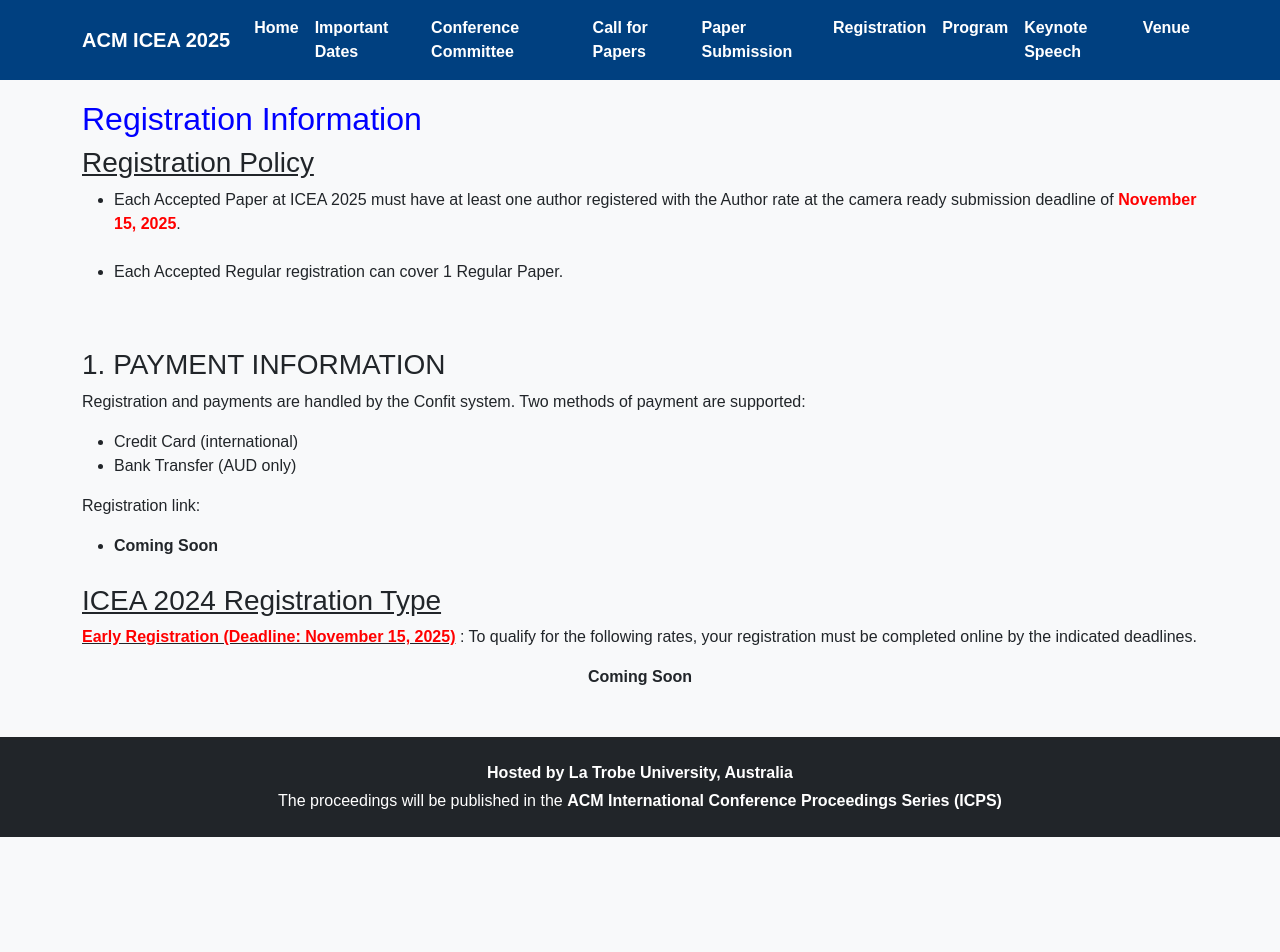
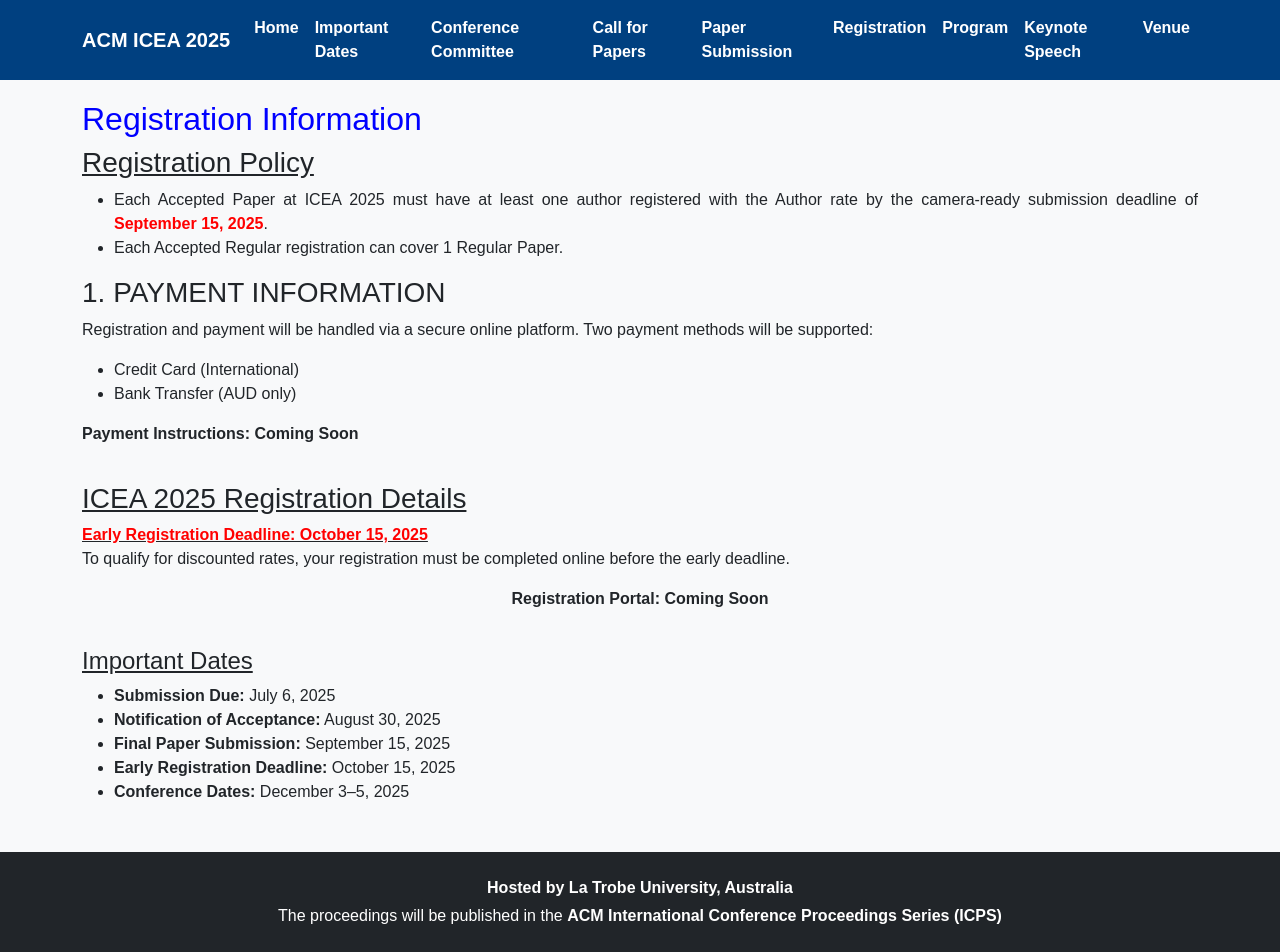
Before and after one commit to icea2025/latrobe, a Jekyll site: the page registration/index.html, which Jekyll copies as it is, in a window 1280 px wide and 952 px high. Built offline with Jekyll 4.4.1, drawn with Linux system fonts in a browser that asks for light colours.

Commit message:
Update index.html

```diff
--- a/registration/index.html
+++ b/registration/index.html
@@ -1,11 +1,11 @@
 <!DOCTYPE html>
 <html lang="en">
 <head>
-  <meta charset="UTF-8">
-  <meta name="viewport" content="width=device-width, initial-scale=1.0">
-  <title> ICEA 2025 - Conference Committee</title>
-  <link rel="stylesheet" href="https://cdnjs.cloudflare.com/ajax/libs/font-awesome/6.0.0/css/all.min.css">
-  <link rel="stylesheet" href="https://cdnjs.cloudflare.com/ajax/libs/bootstrap/5.3.0/css/bootstrap.min.css">
+  <meta charset="UTF-8" />
+  <meta name="viewport" content="width=device-width, initial-scale=1.0"/>
+  <title>ICEA 2025 - Registration</title>
+  <link rel="stylesheet" href="https://cdnjs.cloudflare.com/ajax/libs/font-awesome/6.0.0/css/all.min.css"/>
+  <link rel="stylesheet" href="https://cdnjs.cloudflare.com/ajax/libs/bootstrap/5.3.0/css/bootstrap.min.css"/>
   <style>
     body {
       font-family: Arial, sans-serif;
@@ -31,100 +31,75 @@
 <body>
 <nav class="navbar navbar-expand-lg navbar-dark">
   <div class="container">
-    <a class="navbar-brand" href="/latrobe/index.html"> ACM ICEA 2025</a>
+    <a class="navbar-brand" href="/latrobe/index.html">ACM ICEA 2025</a>
     <button class="navbar-toggler" type="button" data-bs-toggle="collapse" data-bs-target="#navbarNav"
             aria-controls="navbarNav" aria-expanded="false" aria-label="Toggle navigation">
       <span class="navbar-toggler-icon"></span>
     </button>
     <div class="collapse navbar-collapse" id="navbarNav">
       <ul class="navbar-nav ms-auto">
-        <li class="nav-item">
-          <a class="nav-link" href="/latrobe/index.html">Home</a>
-        </li>
-        <li class="nav-item">
-          <a class="nav-link" href="/latrobe/index.html#important-dates">Important Dates</a>
-        </li>
-        <li class="nav-item">
-          <a class="nav-link" href="/latrobe/committee/index.html">Conference Committee</a>
-        </li>
-        <li class="nav-item">
-          <a class="nav-link" href="/latrobe/papers/index.html">Call for Papers</a>
-        </li>
-        <li class="nav-item">
-          <a class="nav-link" href="/latrobe/submission/index.html">Paper Submission</a>
-        </li>
-        <li class="nav-item">
-          <a class="nav-link" href="/latrobe/registration/index.html">Registration</a>
-        </li>
-        <li class="nav-item">
-          <a class="nav-link" href="/latrobe/program/index.html">Program</a>
-        </li>
-        <li class="nav-item">
-          <a class="nav-link" href="/latrobe/keynote/index.html">Keynote Speech</a>
-        </li>
-        <li class="nav-item">
-          <a class="nav-link" href="/latrobe/venue/index.html">Venue</a>
-        </li>
+        <li class="nav-item"><a class="nav-link" href="/latrobe/index.html">Home</a></li>
+        <li class="nav-item"><a class="nav-link" href="/latrobe/index.html#important-dates">Important Dates</a></li>
+        <li class="nav-item"><a class="nav-link" href="/latrobe/committee/index.html">Conference Committee</a></li>
+        <li class="nav-item"><a class="nav-link" href="/latrobe/papers/index.html">Call for Papers</a></li>
+        <li class="nav-item"><a class="nav-link" href="/latrobe/submission/index.html">Paper Submission</a></li>
+        <li class="nav-item"><a class="nav-link" href="/latrobe/registration/index.html">Registration</a></li>
+        <li class="nav-item"><a class="nav-link" href="/latrobe/program/index.html">Program</a></li>
+        <li class="nav-item"><a class="nav-link" href="/latrobe/keynote/index.html">Keynote Speech</a></li>
+        <li class="nav-item"><a class="nav-link" href="/latrobe/venue/index.html">Venue</a></li>
       </ul>
     </div>
   </div>
 </nav>
 
-<div class="container">
-     <div class="content">
+<div class="container content">
   <div>
     <h2 style="color:#0000FF">Registration Information</h2>
-               <!-- <h3><u>Join </u></h3>
+
+    <h3><u>Registration Policy</u></h3>
     <ul>
-                    <li><p>To join , please visit <a target="_blank" href="https://www..org/membership/join">https://www..org/membership/join</a></p></li>
+      <li style="text-align: justify;">
+        Each Accepted Paper at ICEA 2025 must have at least one author registered with the Author rate by the camera-ready submission deadline of
+        <b style="color: #FF0000;">September 15, 2025</b>.
+      </li>
+      <li style="text-align: justify;">
+        Each Accepted Regular registration can cover 1 Regular Paper.
+      </li>
     </ul>
 
-               <h3><u>Join  SIGAPP</u></h3>
+    <h3>1. PAYMENT INFORMATION</h3>
+    <p style="text-align: justify">
+      Registration and payment will be handled via a secure online platform. Two payment methods will be supported:
+    </p>
     <ul>
-                    <li><p><a style="text-decoration:none" target="_blank" href="https://services..org/public/qj/gensigqj/gensigqj_control.cfm?promo=QJSIG&form_type=SIG&offering=042&byp=1"><b>Professional</b></a> (SIG Member yearly Rate: $15.00)</p></li>
-                    <li><p><a style="text-decoration:none" target="_blank" href="https://services..org/public/qj/gensigqj/gensigqj_control.cfm?promo=QJSIG&form_type=SIG&offering=042&sigstu=SIG_STUD&byp=1"><b>Student</b></a> (SIG Member yearly Rate: $8.00)</p></li>
-               </ul>
-               <ul class="ul-style">
-                    <li class="li-style"><a style="text-align: justify"> Member or  SigAPP member rates are only available to individuals who are  or  SigAPP members at the time of registration.</a></li><br>
-                    <li class="li-style"><a style="text-align: justify"> Member or  SigAPP members must input their  member or  SigAPP member id at the time of registration and show their valid  or  SigAPP membership card at the Conference registration Desk.</a></li><br>
-                    <li class="li-style"><a style="text-align: justify">The Student Registration is applicable to University/College Students only. Pre-Registered Students and those registering on site must show a current STUDENT ID upon checking in at the  ICEA 2024.</a></li>
-               </ul></br> -->
-
-               <h3><u>Registration Policy</u></h3>
-               <ul class="ul-style">
-                    <li class="li-style"><a style="text-align: justify">Each Accepted Paper at ICEA 2025 must have at least one author registered with the Author rate at the camera ready submission deadline of <b></b> <b style="color: #FF0000;">November 15, 2025</b>.</a></li><br>
-                    <li class="li-style"><a style="text-align: justify">Each Accepted Regular registration can cover 1 Regular Paper.</a></li><br>
-                    <!-- <li class="li-style"><a style="text-align: justify"> Member or  SigAPP member rates are only available to individuals who are  or  SigAPP members at the time of registration.</a></li> -->
-               </ul></br>
-
-          <h3>1. PAYMENT INFORMATION</h3>
-
-          <p style="text-align: justify">Registration and payments are handled by the Confit system. Two methods of payment are supported:</p>
-
-          <ul>
-            <li>Credit Card (international)</li>
+      <li>Credit Card (International)</li>
       <li>Bank Transfer (AUD only)</li>
     </ul>
+    <p style="text-align: justify"><strong>Payment Instructions: Coming Soon</strong></p>
 
-          <p style="text-align: justify">Registration link:</p>
+    <div style="padding-top: 20px">
+      <h3><u>ICEA 2025 Registration Details</u></h3>
+      <p>
+        <u><b style="color:#FF0000">Early Registration Deadline: October 15, 2025</b></u><br/>
+        <span style="text-align: justify">
+          To qualify for discounted rates, your registration must be completed online before the early deadline.
+        </span>
+      </p>
+      <center><p><strong>Registration Portal: Coming Soon</strong></p></center>
+    </div>
+
+    <div style="padding-top: 20px">
+      <h4><u>Important Dates</u></h4>
       <ul>
-            <li><strong>Coming Soon</strong></li>
+        <li><strong>Submission Due:</strong> July 6, 2025</li>
+        <li><strong>Notification of Acceptance:</strong> August 30, 2025</li>
+        <li><strong>Final Paper Submission:</strong> September 15, 2025</li>
+        <li><strong>Early Registration Deadline:</strong> October 15, 2025</li>
+        <li><strong>Conference Dates:</strong> December 3–5, 2025</li>
       </ul>
-
-
-          <div style="padding-top: 10px">
-            <h3><u>ICEA 2024 Registration Type</u></h3>
-            <p><u><b style="color:#FF0000">Early Registration (Deadline: November 15, 2025)</b></u>
-              <span style="text-align: justify">: To qualify for the following rates, your registration must be completed online by the indicated deadlines.</span>
-            </p>
-            <center>
-              <p><strong>Coming Soon</strong></p>
-            </center>
     </div>
   </div>
 </div>
-
-      </div> <!-- closes .container -->
 
 <!-- Footer -->
 <footer class="bg-dark text-white text-center py-4 mt-5">
@@ -134,7 +109,7 @@
   </div>
 </footer>
 
-      <!-- Bootstrap JS (optional but helpful for navbar toggles) -->
+<!-- Bootstrap JS -->
 <script src="https://cdnjs.cloudflare.com/ajax/libs/bootstrap/5.3.0/js/bootstrap.bundle.min.js"></script>
 </body>
 </html>
```
Lines whose indentation alone changed are shown as unchanged.
